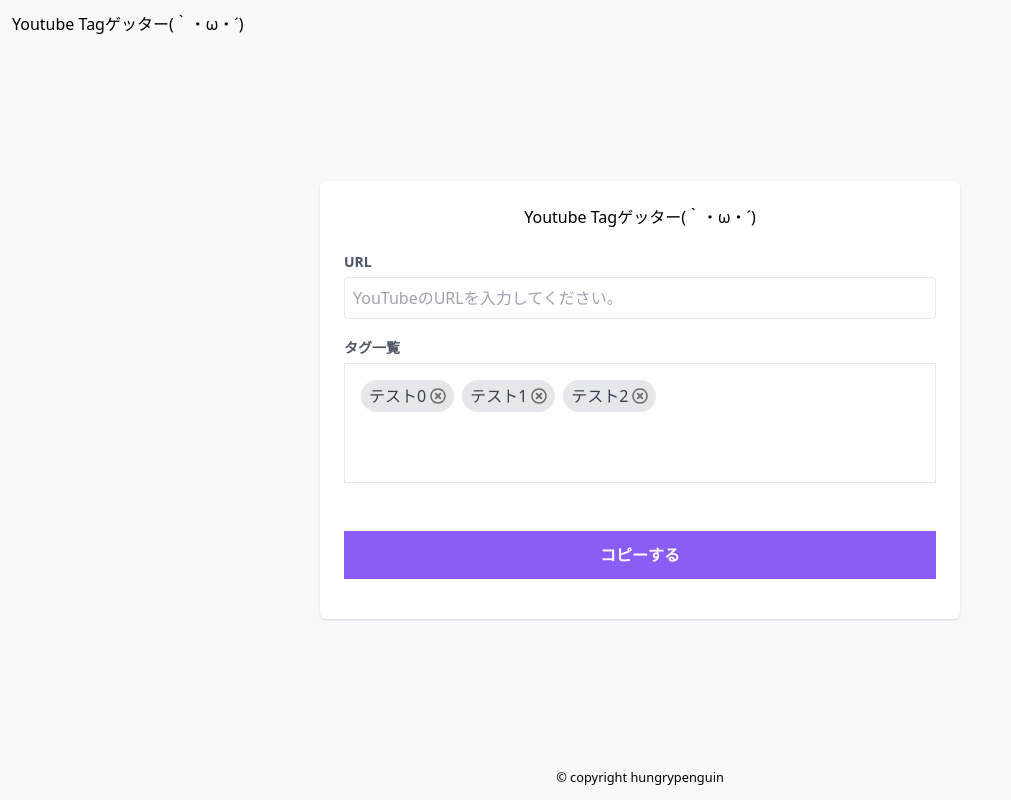
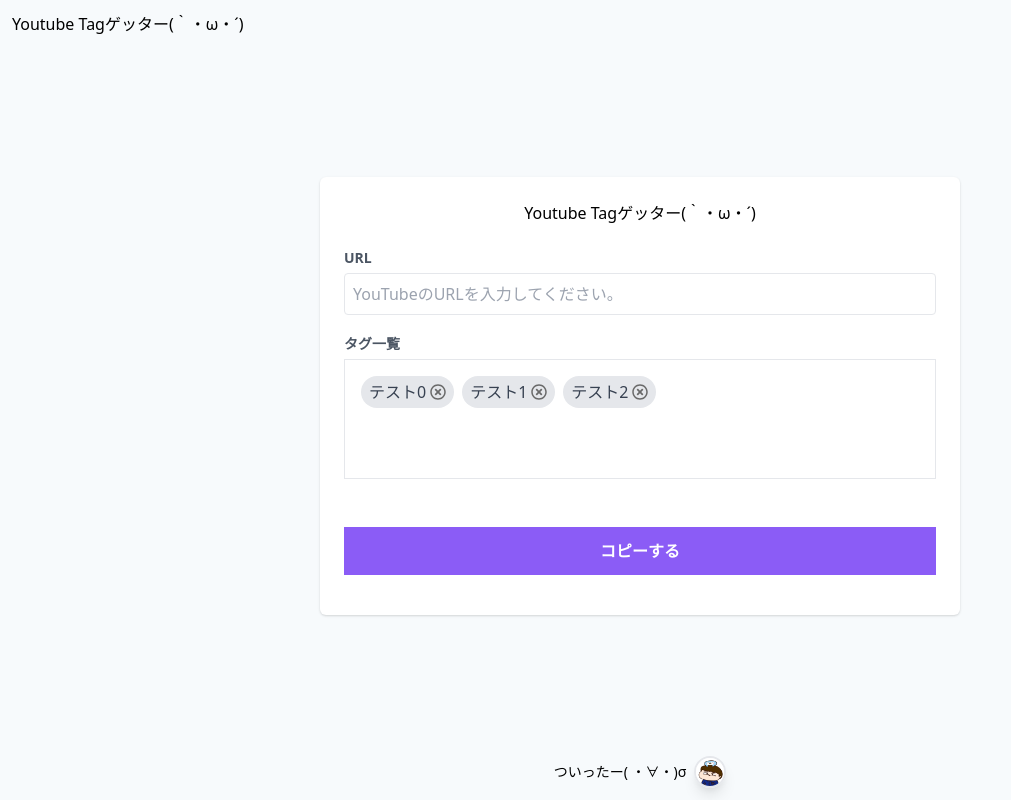
Before and after one commit to manak1/vue3-youtube-taggetter, a Vue app: page / in a window 1280 px wide. Shown: the whole page, without its empty margins (0-1011 px from the left). Built offline with nearby package versions, Linux system fonts and the light colour scheme.

Commit message:
feat: footerにツイッターのリンクを追加

```diff
--- a/src/components/common/Footer.vue
+++ b/src/components/common/Footer.vue
@@ -1,6 +1,18 @@
 <template>
   <footer class="text-center py-3">
-    <small>&copy; copyright hungrypenguin</small>
+    <div class="inline-block">
+      <a
+        href="https://twitter.com/mikeanakida"
+        class="flex items-center justify-center"
+      >
+        <p class="text-sm">ついったー( ・∀・)σ</p>
+        <img
+          src="@/assets/images/mikeanakida.jpeg"
+          class="ml-2 w-8 h-8 rounded-full border-2 shadow-lg"
+          alt="作者"
+        />
+      </a>
+    </div>
   </footer>
 </template>
 
```
Also changed, not shown: src/assets/images/mikeanakida.jpeg (added).
